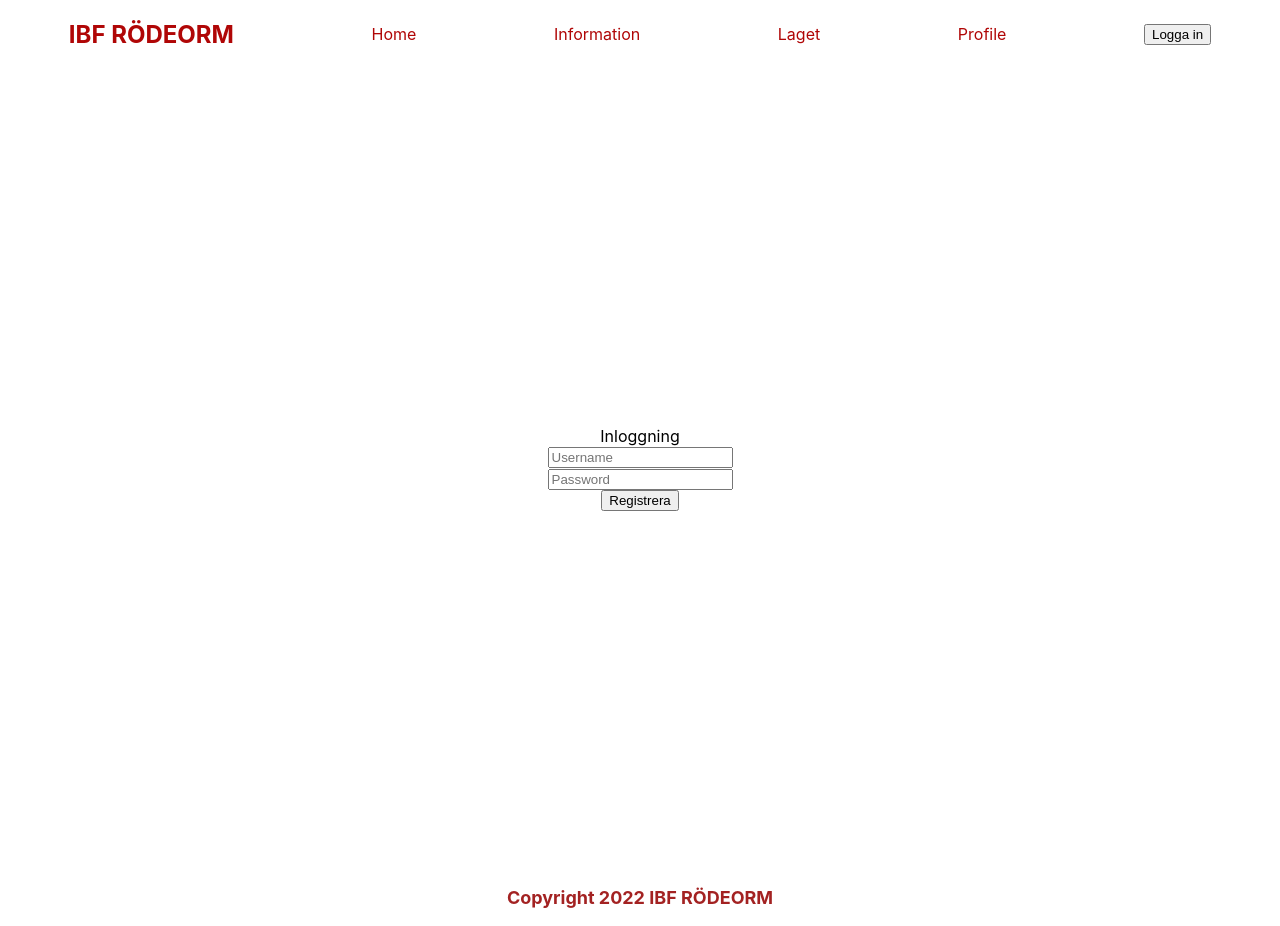
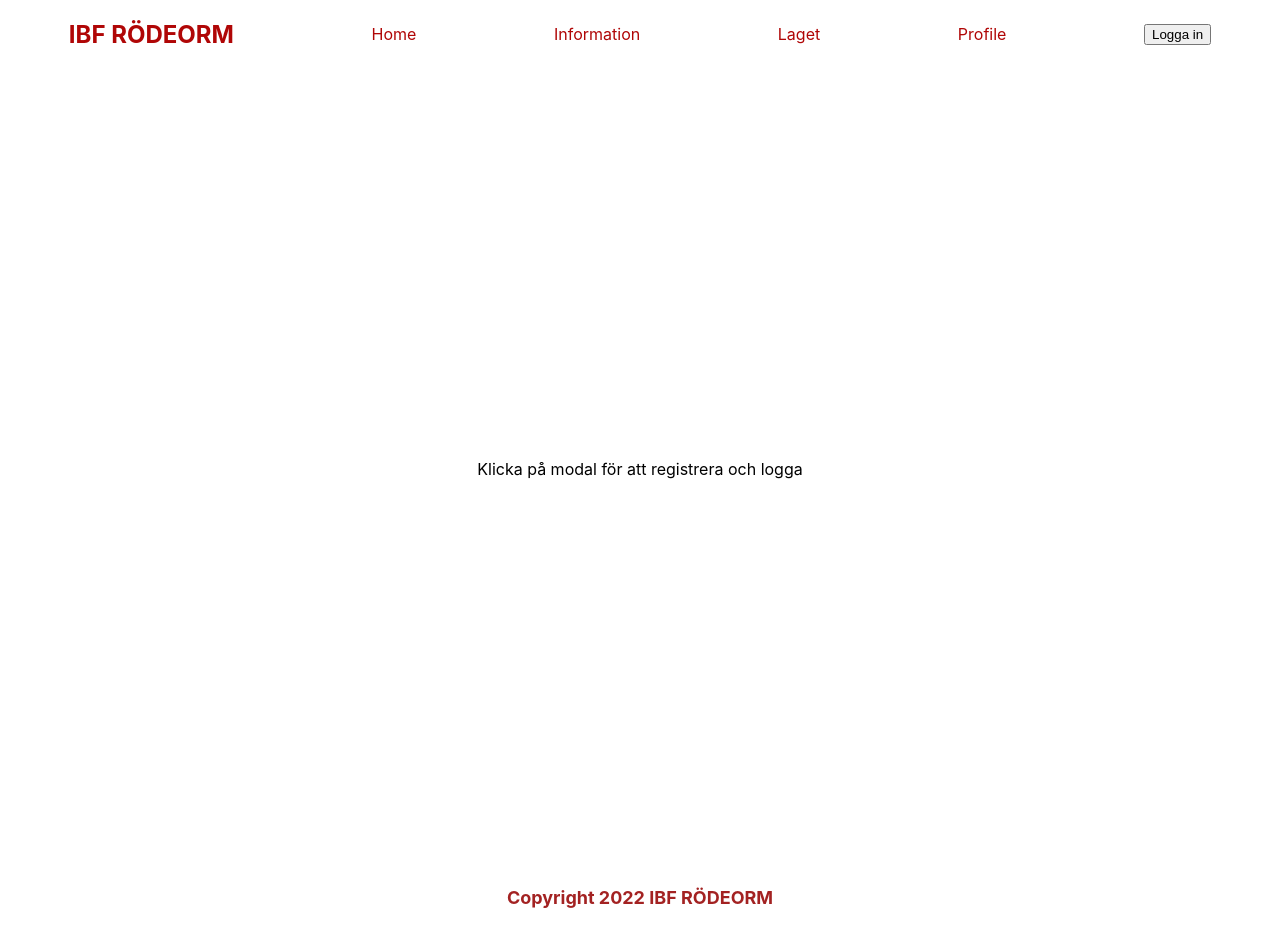
Before and after one commit to Gusben95/IBF-RODORM, a Next.js app in the folder Frontend/: page / in a window 1280 px wide. Built offline with nearby package versions, Linux system fonts and the light colour scheme.

Commit message:
modal regging
modal regging

```diff
--- a/Frontend/components/Modal/Modal.js
+++ b/Frontend/components/Modal/Modal.js
@@ -24,6 +24,22 @@ const Modal = () => {
         console.log(data)
       }
 
+      const registerUser = () =>  {
+
+        fetch("http://127.0.0.1:4000/createUser", {
+            method: "POST",
+            headers: {
+              'Content-Type': 'application/json'
+
+              // 'Content-Type': 'application/x-www-form-urlencoded',
+            },
+            body:JSON.stringify({
+                username: usernameRef.current.value,
+                password: passwordRef.current.value
+            })
+        })
+      }
+
 return (
     <div>
         {showModal &&
@@ -35,7 +51,11 @@ return (
             <input type = "email" placeholder="Email" ref = {usernameRef}></input>
             <input type = "password" placeholder="Password" ref = {passwordRef}></input>
             <button type = "submit" onClick = {loginUser}>Logga in</button>
+            <div>
+            <button type = "submit" onClick={registerUser}>Registrera</button>
             </div>
+            </div>
+
             </div>
         )}
 
--- a/Frontend/pages/index.js
+++ b/Frontend/pages/index.js
@@ -8,7 +8,7 @@ import Axios from 'axios';
 
 export default function Home() {
 
-  const usernameRef = useRef()
+  /* const usernameRef = useRef()
   const passwordRef = useRef()
 
 
@@ -27,16 +27,16 @@ export default function Home() {
             password: passwordRef.current.value
         })
     })
-  }
+  } */
 
 
   return (
     <div>
     <Navbar />
       <main className={styles.main}>
-        <div>Inloggning</div>
+        <div>Klicka på modal för att registrera och logga</div>
 
-        <div>
+        {/* <div>
         <input placeholder='Username' type="text"ref={usernameRef} ></input>
         </div>
 
@@ -44,7 +44,7 @@ export default function Home() {
         <input placeholder='Password' type="password" ref={passwordRef}></input>
 
         </div>
-        <button onClick={registerUser}>Registrera</button>
+        <button onClick={registerUser}>Registrera</button> */}
 
         {/* <button onClick={ loginUser }>Login</button> */}
       </main>
```
